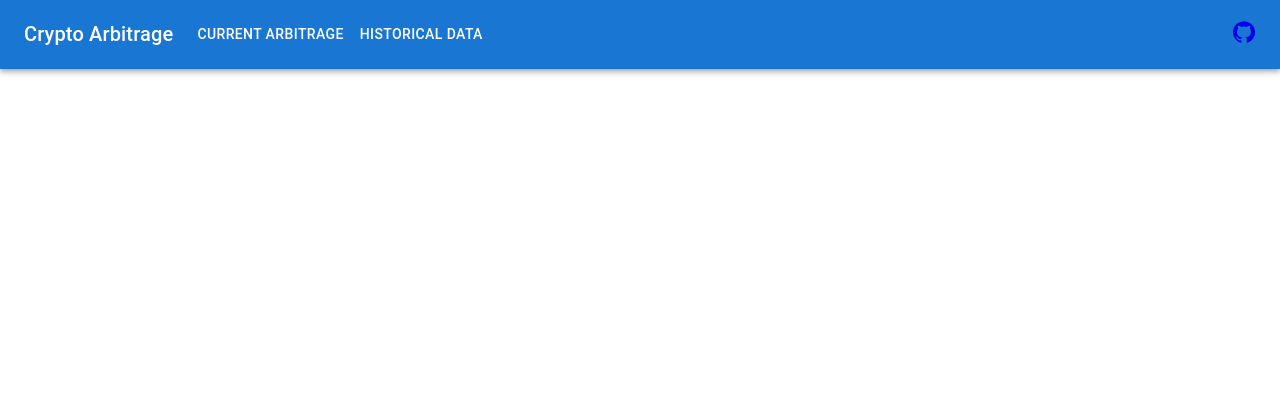
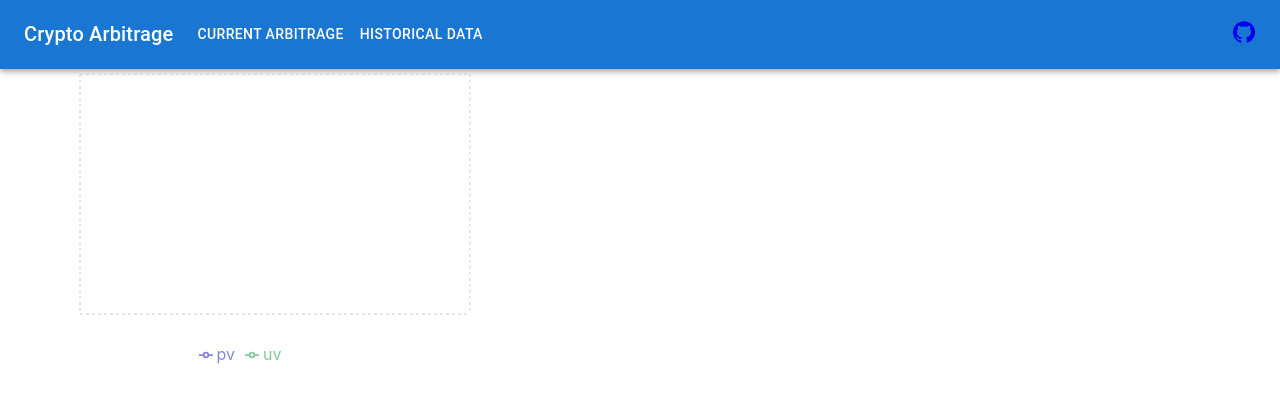
Before and after one commit to ldtcooper/crypto-arbitrage, a React (Create React App) app in the folder frontend/: page / in a window 1280 px wide. Shown: the top 402 px of the page. Built offline with nearby package versions, Linux system fonts and the light colour scheme.

Commit message:
frontend Add line graph component

```diff
--- a/frontend/src/App.js
+++ b/frontend/src/App.js
@@ -1,12 +1,12 @@
 import React from 'react';
-import Header from './components';
-
+import { Header, LineChart } from './components';
 import './App.css';
 
 function App() {
   return (
     <div className="App">
       <Header />
+      <LineChart />
     </div>
   );
 }
--- a/frontend/src/components/header.jsx
+++ b/frontend/src/components/header.jsx
@@ -94,7 +94,7 @@ const Header = () => {
                     <Box sx={{ flexGrow: 0 }}>
                         <a href="https://github.com/ldtcooper/crypto-arbitrage">
                             <GitHubIcon />
-                            <span class="accessibility-text">Check out our code on GitHub</span>
+                            <span className="accessibility-text">Check out our code on GitHub</span>
                         </a>
                     </Box>
                 </Toolbar>
--- a/frontend/src/components/index.js
+++ b/frontend/src/components/index.js
@@ -1,3 +1,2 @@
-import Header from "./header.jsx";
-
-export default Header;
+export { default as Header } from "./header.jsx";
+export { default as LineChart } from "./linechart.jsx";
--- /dev/null
+++ b/frontend/src/components/linechart.jsx
@@ -0,0 +1,73 @@
+import * as React from 'react';
+import { LineChart, Line, XAxis, YAxis, CartesianGrid, Tooltip, Legend, ResponsiveContainer } from 'recharts';
+
+// const data = [
+//   {
+//     name: 'Page A',
+//     uv: 4000,
+//     pv: 2400,
+//     amt: 2400,
+//   },
+//   {
+//     name: 'Page B',
+//     uv: 3000,
+//     pv: 1398,
+//     amt: 2210,
+//   },
+//   {
+//     name: 'Page C',
+//     uv: 2000,
+//     pv: 9800,
+//     amt: 2290,
+//   },
+//   {
+//     name: 'Page D',
+//     uv: 2780,
+//     pv: 3908,
+//     amt: 2000,
+//   },
+//   {
+//     name: 'Page E',
+//     uv: 1890,
+//     pv: 4800,
+//     amt: 2181,
+//   },
+//   {
+//     name: 'Page F',
+//     uv: 2390,
+//     pv: 3800,
+//     amt: 2500,
+//   },
+//   {
+//     name: 'Page G',
+//     uv: 3490,
+//     pv: 4300,
+//     amt: 2100,
+//   },
+// ];
+
+const LineGraph = ({ data }) => {
+    return (
+        <LineChart
+            width={500}
+            height={300}
+            data={data}
+            margin={{
+            top: 5,
+            right: 30,
+            left: 20,
+            bottom: 5,
+            }}
+        >
+            <CartesianGrid strokeDasharray="3 3" />
+            <XAxis dataKey="name" />
+            <YAxis />
+            <Tooltip />
+            <Legend />
+            <Line type="monotone" dataKey="pv" stroke="#8884d8" activeDot={{ r: 8 }} />
+            <Line type="monotone" dataKey="uv" stroke="#82ca9d" />
+        </LineChart>
+    );
+}
+
+export default LineGraph;
```
